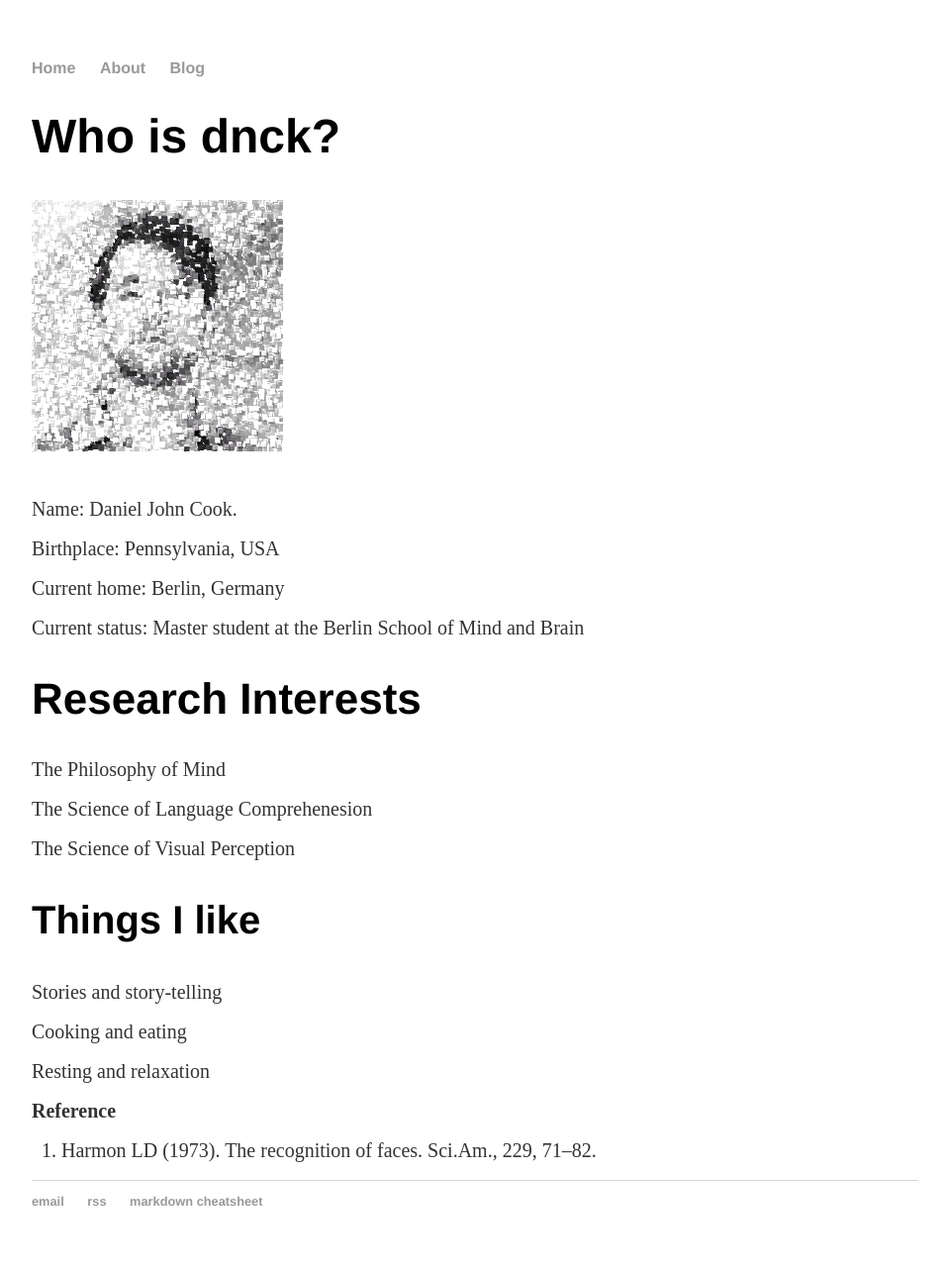
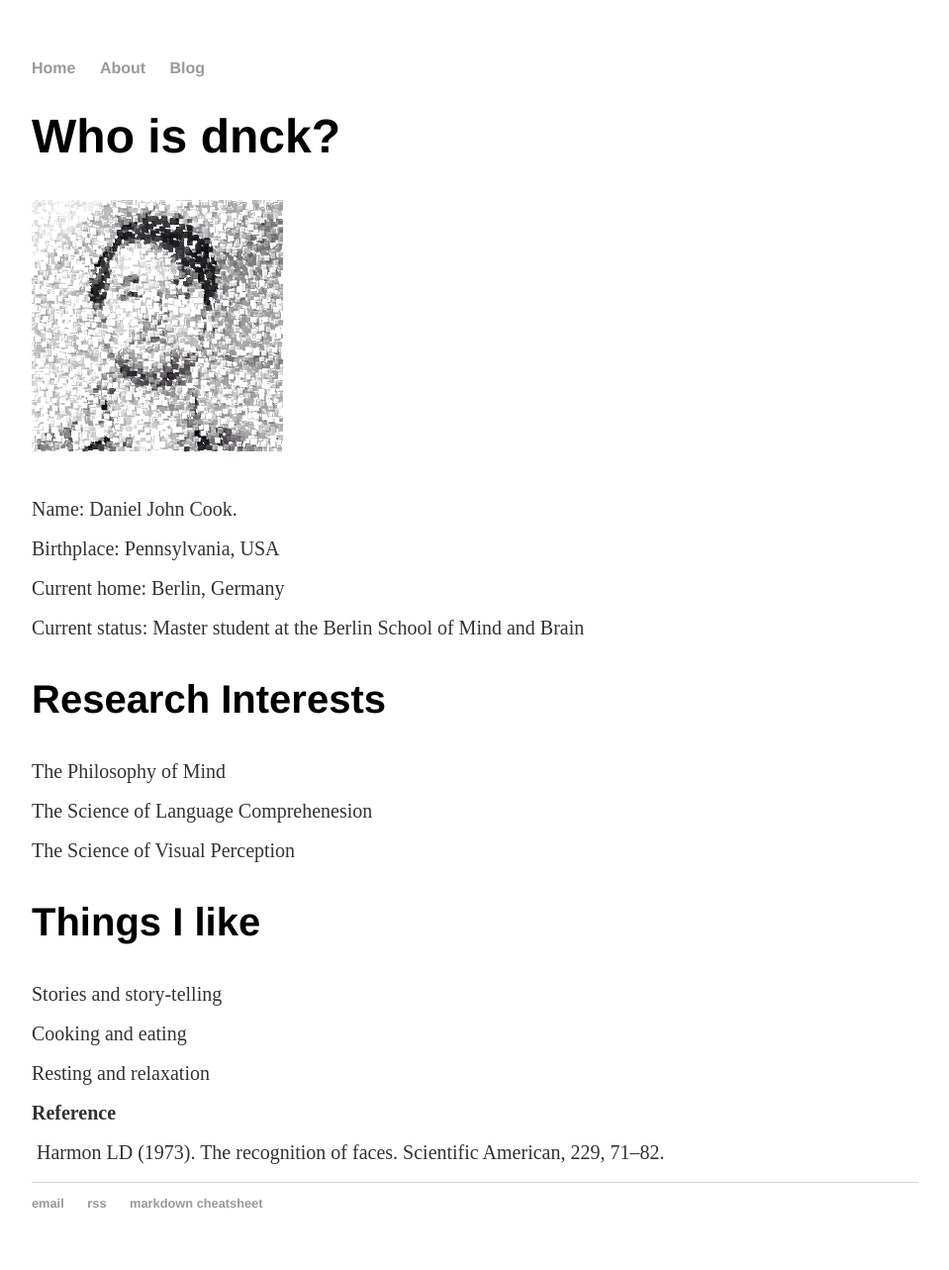
Before and after one commit to dnck/2018_ghpages, a Jekyll site: the page built from about/index.html, in a window 1280 px wide. Shown: the whole page at 99% size, without its empty margins (160-1119 px from the left). Built offline with Jekyll 4.4.1, drawn with Linux system fonts in a browser that asks for light colours.

Commit message:
about change

```diff
--- a/about/index.html
+++ b/about/index.html
@@ -11,12 +11,12 @@ title: Who is dnck?
         <!-- path/to/hover/visible/image: -->
         <img src="http://www.danjcook.com/images/me.png" class="hide" />
     </a>
-</h2>
+</h3>
 	<p>Name: Daniel John Cook.</p>
 	<p>Birthplace: Pennsylvania, USA</p>
 	<p>Current home: Berlin, Germany</p>
 	<p>Current status: Master student at the Berlin School of Mind and Brain</p>
-<h2>Research Interests</h2>
+<h3>Research Interests</h2>
 	<p>The Philosophy of Mind</p>
 	<p>The Science of Language Comprehenesion</p>
 	<p>The Science of Visual Perception</p>
@@ -25,5 +25,5 @@ title: Who is dnck?
 	<p>Cooking and eating</p>
 	<p>Resting and relaxation</p>
 	<p><b>Reference</b></p>
-<p>&nbsp; 1. Harmon LD (1973). The recognition of faces. Sci.Am., 229, 71–82.</p>
+<p>&nbsp;Harmon LD (1973). The recognition of faces. Scientific American, 229, 71–82.</p>
 </div><!-- /blurb -->
```
